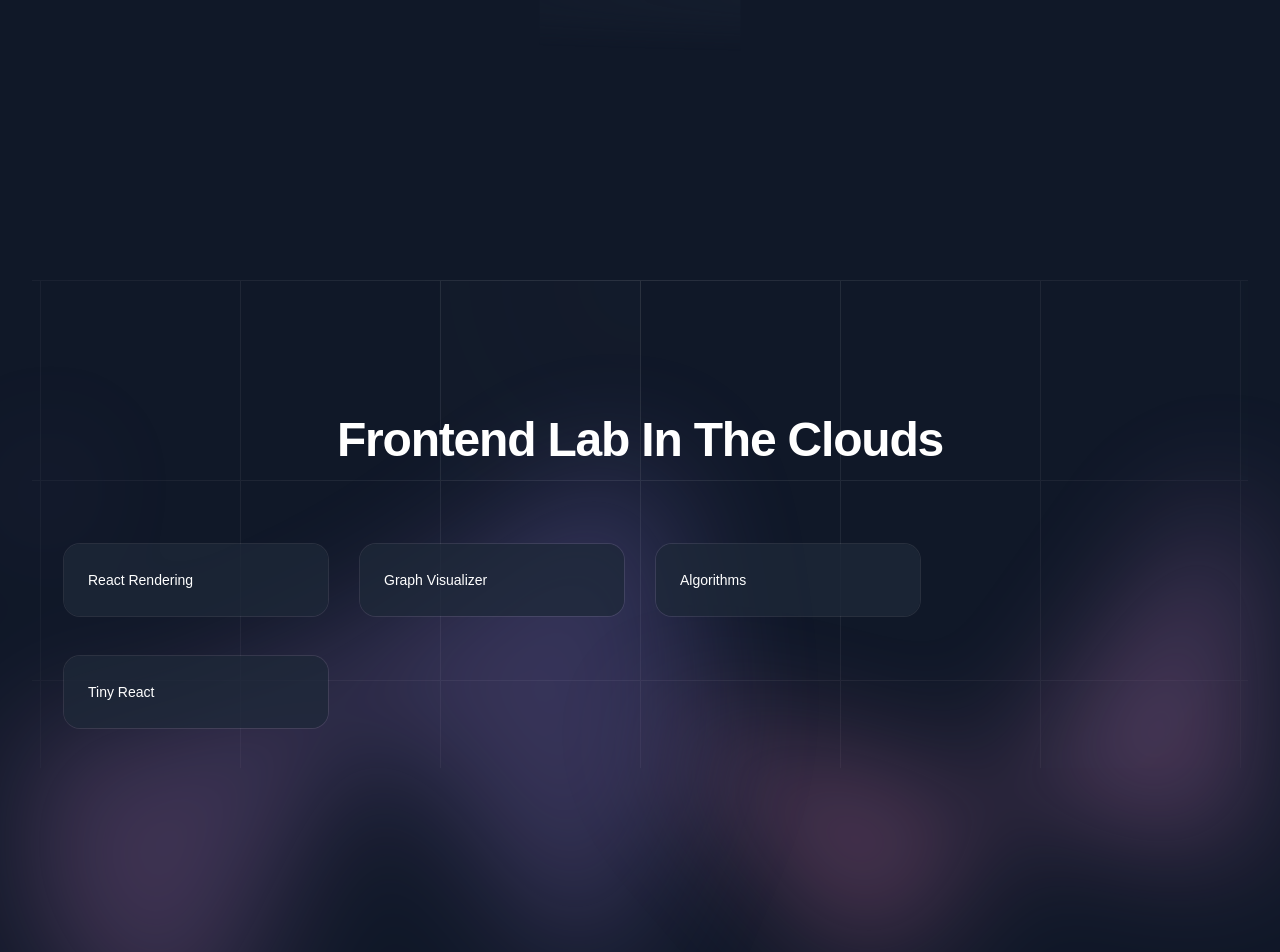
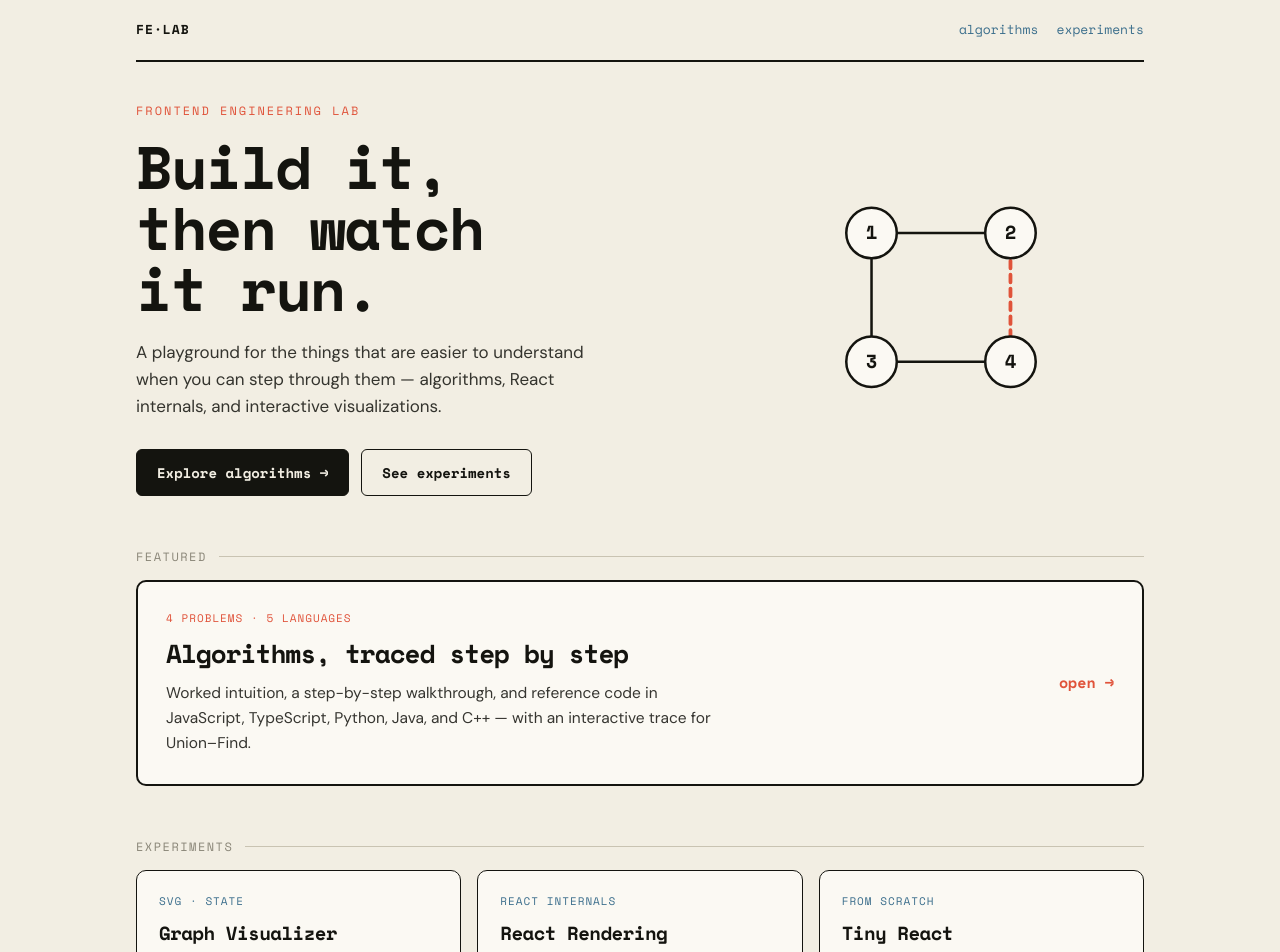
Before and after one commit to thewebsitedev/frontend-engineering-lab, a Next.js app: page / in a window 1280 px wide. Shown: the top 952 px of the page. Built offline with nearby package versions, Linux system fonts and the light colour scheme.

Commit message:
redesign homepage

```diff
--- a/app/page.tsx
+++ b/app/page.tsx
@@ -1,129 +1,352 @@
-'use client'
-
-import ExperimentCard from './components/ExperimentCard'
-import PageWrapper from './components/PageWrapper'
+import Link from 'next/link'
+import { C, MONO, SANS } from './algorithms/theme'
 
 const experiments = [
-  [
-    [
   {
-        title: "React Rendering",
-        link: "/experiments/react-rendering"
+    title: 'Graph Visualizer',
+    blurb: 'Interactive SVG graph — click a node to light up its neighbors.',
+    href: '/experiments/graph-visualizer',
+    tag: 'SVG · State',
   },
   {
-        title: "Tiny React",
-        link: "/experiments/tiny-react"
+    title: 'React Rendering',
+    blurb: 'See exactly when React re-renders — memo, useMemo, useCallback.',
+    href: '/experiments/react-rendering',
+    tag: 'React internals',
   },
-    ],
-  ],
-  [
-    [
   {
-        title: "Graph Visualizer",
-        link: "/experiments/graph-visualizer"
+    title: 'Tiny React',
+    blurb: 'A miniature React-like renderer built from first principles.',
+    href: '/experiments/tiny-react',
+    tag: 'From scratch',
   },
-    ],
-  ],
-  [
-    [
-      {
-        title: "Algorithms",
-        link: "/algorithms"
-      },
-    ],
-  ],
 ]
 
-function classNames(...classes: (string | false | null | undefined)[]) {
-  return classes.filter(Boolean).join(' ')
-}
+// Small union-find motif echoing the algorithms section.
+const NODES = [
+  { id: 1, x: 40, y: 38 },
+  { id: 2, x: 150, y: 38 },
+  { id: 3, x: 40, y: 140 },
+  { id: 4, x: 150, y: 140 },
+]
+const EDGES: [number, number, boolean][] = [
+  [1, 2, false],
+  [1, 3, false],
+  [3, 4, false],
+  [2, 4, true], // the redundant edge — drawn in signal
+]
 
 export default function Home() {
   return (
-    <PageWrapper>
-      {/* Cards section */}
-      <div className="relative isolate mt-32 sm:mt-56 sm:pt-32">
-        <svg
-          aria-hidden="true"
-          className="absolute inset-0 -z-10 hidden size-full mask-[radial-gradient(64rem_64rem_at_top,white,transparent)] stroke-white/10 sm:block"
+    <div
+      style={{
+        background: C.paper,
+        color: C.ink,
+        minHeight: '100vh',
+        fontFamily: SANS,
+      }}
     >
-          <defs>
-            <pattern
-              x="50%"
-              y={0}
-              id="55d3d46d-692e-45f2-becd-d8bdc9344f45"
-              width={200}
-              height={200}
-              patternUnits="userSpaceOnUse"
+      <style>{`@import url('https://fonts.googleapis.com/css2?family=DM+Sans:wght@400;500;700&family=Space+Mono:wght@400;700&display=swap');
+        a{color:inherit;text-decoration:none}
+        .card{transition:transform .14s ease, box-shadow .14s ease}
+        .card:hover{transform:translate(-3px,-3px);box-shadow:6px 6px 0 ${C.ink}}
+        .feature:hover{transform:translate(-4px,-4px);box-shadow:8px 8px 0 ${C.signal}}
+        .feature .go{transition:gap .14s ease}
+        .feature:hover .go{gap:14px}
+        @media (prefers-reduced-motion: reduce){*{transition:none!important}}`}</style>
+
+      {/* Top bar */}
+      <div
+        style={{
+          maxWidth: 1040,
+          margin: '0 auto',
+          padding: '20px 16px',
+          display: 'flex',
+          alignItems: 'center',
+          justifyContent: 'space-between',
+          gap: 12,
+        }}
       >
-              <path d="M.5 200V.5H200" fill="none" />
-            </pattern>
-          </defs>
-          <svg x="50%" y={0} className="overflow-visible fill-gray-800/20">
-            <path
-              d="M-200.5 0h201v201h-201Z M599.5 0h201v201h-201Z M399.5 400h201v201h-201Z M-400.5 600h201v201h-201Z"
-              strokeWidth={0}
+        <span style={{ fontFamily: MONO, fontWeight: 700, fontSize: 13, letterSpacing: 1 }}>
+          FE·LAB
+        </span>
+        <nav style={{ display: 'flex', gap: 18, fontFamily: MONO, fontSize: 13 }}>
+          <Link href="/algorithms" style={{ color: C.trace }}>
+            algorithms
+          </Link>
+          <Link href="/experiments/graph-visualizer" style={{ color: C.trace }}>
+            experiments
+          </Link>
+        </nav>
+      </div>
+
+      <div style={{ maxWidth: 1040, margin: '0 auto', padding: '0 16px 72px' }}>
+        {/* Hero */}
+        <section
+          style={{
+            borderTop: `2px solid ${C.ink}`,
+            paddingTop: 40,
+            display: 'grid',
+            gridTemplateColumns: 'minmax(0,1.4fr) minmax(0,1fr)',
+            gap: 32,
+            alignItems: 'center',
+          }}
+        >
+          <div>
+            <div
+              style={{
+                fontFamily: MONO,
+                fontSize: 12,
+                letterSpacing: 2,
+                textTransform: 'uppercase',
+                color: C.signal,
+                marginBottom: 16,
+              }}
+            >
+              Frontend Engineering Lab
+            </div>
+            <h1
+              style={{
+                fontFamily: MONO,
+                fontWeight: 700,
+                fontSize: 'clamp(34px, 6vw, 60px)',
+                lineHeight: 1.02,
+                letterSpacing: -2,
+                margin: 0,
+              }}
+            >
+              Build it,
+              <br />
+              then watch
+              <br />
+              it run.
+            </h1>
+            <p
+              style={{
+                fontSize: 17,
+                lineHeight: 1.6,
+                maxWidth: 460,
+                marginTop: 20,
+                color: C.ink,
+                opacity: 0.85,
+              }}
+            >
+              A playground for the things that are easier to understand when you can step through
+              them — algorithms, React internals, and interactive visualizations.
+            </p>
+            <div style={{ display: 'flex', gap: 12, marginTop: 28, flexWrap: 'wrap' }}>
+              <Link href="/algorithms" style={cta(C.ink, C.paper)}>
+                Explore algorithms →
+              </Link>
+              <Link href="/experiments/graph-visualizer" style={cta(C.paper, C.ink)}>
+                See experiments
+              </Link>
+            </div>
+          </div>
+
+          {/* Decorative union-find motif */}
+          <div style={{ justifySelf: 'center' }}>
+            <svg viewBox="0 0 190 180" width="100%" style={{ maxWidth: 240, display: 'block' }}>
+              {EDGES.map(([a, b, red], idx) => {
+                const na = NODES.find((n) => n.id === a)!
+                const nb = NODES.find((n) => n.id === b)!
+                return (
+                  <line
+                    key={idx}
+                    x1={na.x}
+                    y1={na.y}
+                    x2={nb.x}
+                    y2={nb.y}
+                    stroke={red ? C.signal : C.ink}
+                    strokeWidth={red ? 3 : 2}
+                    strokeDasharray={red ? '6 5' : '2 0'}
+                    strokeLinecap="round"
                   />
+                )
+              })}
+              {NODES.map((n) => (
+                <g key={n.id}>
+                  <circle cx={n.x} cy={n.y} r={20} fill="#FBF9F3" stroke={C.ink} strokeWidth={2} />
+                  <text
+                    x={n.x}
+                    y={n.y + 5}
+                    textAnchor="middle"
+                    fontFamily={MONO}
+                    fontWeight="700"
+                    fontSize="15"
+                    fill={C.ink}
+                  >
+                    {n.id}
+                  </text>
+                </g>
+              ))}
             </svg>
-          <rect fill="url(#55d3d46d-692e-45f2-becd-d8bdc9344f45)" width="100%" height="100%" strokeWidth={0} />
-        </svg>
-        <div className="relative">
+          </div>
+        </section>
+
+        {/* Featured: Algorithms */}
+        <SectionLabel>Featured</SectionLabel>
+        <Link href="/algorithms">
           <div
-            aria-hidden="true"
-            className="absolute inset-x-0 top-1/2 -z-10 -translate-y-1/2 transform-gpu overflow-hidden opacity-30 blur-3xl"
+            className="feature card"
+            style={{
+              border: `2px solid ${C.ink}`,
+              borderRadius: 10,
+              background: '#FBF9F3',
+              padding: 28,
+              display: 'flex',
+              flexWrap: 'wrap',
+              gap: 20,
+              alignItems: 'center',
+              justifyContent: 'space-between',
+            }}
+          >
+            <div style={{ maxWidth: 560 }}>
+              <div
+                style={{
+                  fontFamily: MONO,
+                  fontSize: 11,
+                  letterSpacing: 1,
+                  textTransform: 'uppercase',
+                  color: C.signal,
+                  marginBottom: 8,
+                }}
+              >
+                4 problems · 5 languages
+              </div>
+              <div
+                style={{
+                  fontFamily: MONO,
+                  fontWeight: 700,
+                  fontSize: 26,
+                  letterSpacing: -1,
+                  marginBottom: 8,
+                }}
+              >
+                Algorithms, traced step by step
+              </div>
+              <p style={{ fontSize: 15.5, lineHeight: 1.6, margin: 0, opacity: 0.85 }}>
+                Worked intuition, a step-by-step walkthrough, and reference code in JavaScript,
+                TypeScript, Python, Java, and C++ — with an interactive trace for Union–Find.
+              </p>
+            </div>
+            <div
+              className="go"
+              style={{
+                fontFamily: MONO,
+                fontWeight: 700,
+                fontSize: 15,
+                color: C.signal,
+                display: 'inline-flex',
+                alignItems: 'center',
+                gap: 8,
+              }}
+            >
+              open →
+            </div>
+          </div>
+        </Link>
+
+        {/* Experiments grid */}
+        <SectionLabel>Experiments</SectionLabel>
+        <div
+          style={{
+            display: 'grid',
+            gridTemplateColumns: 'repeat(auto-fill, minmax(260px, 1fr))',
+            gap: 16,
+          }}
+        >
+          {experiments.map((e) => (
+            <Link key={e.href} href={e.href}>
+              <div
+                className="card"
+                style={{
+                  border: `1.5px solid ${C.ink}`,
+                  borderRadius: 10,
+                  background: '#FBF9F3',
+                  padding: 22,
+                  height: '100%',
+                  display: 'flex',
+                  flexDirection: 'column',
+                  gap: 10,
+                }}
               >
                 <div
                   style={{
-                clipPath:
-                  'polygon(74.1% 44.1%, 100% 61.6%, 97.5% 26.9%, 85.5% 0.1%, 80.7% 2%, 72.5% 32.5%, 60.2% 62.4%, 52.4% 68.1%, 47.5% 58.3%, 45.2% 34.5%, 27.5% 76.7%, 0.1% 64.9%, 17.9% 100%, 27.6% 76.8%, 76.1% 97.7%, 74.1% 44.1%)',
+                    fontFamily: MONO,
+                    fontSize: 11,
+                    letterSpacing: 1,
+                    textTransform: 'uppercase',
+                    color: C.trace,
                   }}
-              className="ml-[max(50%,38rem)] aspect-1313/771 w-328.25 bg-linear-to-tr from-[#ff80b5] to-[#9089fc]"
-            />
+                >
+                  {e.tag}
                 </div>
-          <div
-            aria-hidden="true"
-            className="absolute inset-x-0 top-0 -z-10 flex transform-gpu overflow-hidden pt-32 opacity-25 blur-3xl sm:pt-40 xl:justify-end"
+                <div style={{ fontFamily: MONO, fontWeight: 700, fontSize: 19, letterSpacing: -0.5 }}>
+                  {e.title}
+                </div>
+                <p style={{ fontSize: 14, lineHeight: 1.55, margin: 0, opacity: 0.8 }}>{e.blurb}</p>
+                <div style={{ flex: 1 }} />
+                <div style={{ fontFamily: MONO, fontSize: 13, color: C.signal }}>open →</div>
+              </div>
+            </Link>
+          ))}
+        </div>
+
+        {/* Footer */}
+        <footer
+          style={{
+            borderTop: `2px solid ${C.ink}`,
+            marginTop: 56,
+            paddingTop: 18,
+            display: 'flex',
+            justifyContent: 'space-between',
+            flexWrap: 'wrap',
+            gap: 8,
+            fontFamily: MONO,
+            fontSize: 12,
+            color: C.slate,
+          }}
         >
+          <span>© 2026 Frontend Engineering Lab</span>
+          <span>built with Next.js · React</span>
+        </footer>
+      </div>
+    </div>
+  )
+}
+
+function SectionLabel({ children }: { children: string }) {
+  return (
     <div
       style={{
-                clipPath:
-                  'polygon(74.1% 44.1%, 100% 61.6%, 97.5% 26.9%, 85.5% 0.1%, 80.7% 2%, 72.5% 32.5%, 60.2% 62.4%, 52.4% 68.1%, 47.5% 58.3%, 45.2% 34.5%, 27.5% 76.7%, 0.1% 64.9%, 17.9% 100%, 27.6% 76.8%, 76.1% 97.7%, 74.1% 44.1%)',
+        fontFamily: MONO,
+        fontSize: 12,
+        letterSpacing: 1.5,
+        textTransform: 'uppercase',
+        color: C.slate,
+        margin: '52px 0 14px',
+        display: 'flex',
+        alignItems: 'center',
+        gap: 12,
       }}
-              className="-ml-88 aspect-1313/771 w-328.25 flex-none origin-top-right rotate-30 bg-linear-to-tr from-[#ff80b5] to-[#9089fc] xl:mr-[calc(50%-12rem)] xl:ml-0"
-            />
+    >
+      {children}
+      <span style={{ flex: 1, height: 1, background: C.wire }} />
     </div>
-          <div className="mx-auto max-w-7xl px-6 lg:px-8">
-            <div className="mx-auto max-w-2xl text-center">
-              {/* <h2 className="text-base/7 font-semibold text-indigo-400">Testimonials</h2> */}
-              <p className="mt-2 text-4xl font-semibold tracking-tight text-balance text-white sm:text-5xl">
-                Frontend Lab In The Clouds
-              </p>
-            </div>
-            <div className="mx-auto mt-16 grid max-w-2xl grid-cols-1 grid-rows-1 gap-8 text-sm/6 text-gray-100 sm:mt-20 sm:grid-cols-2 xl:mx-0 xl:max-w-none xl:grid-flow-col xl:grid-cols-4">
-              {experiments.map((columnGroup, columnGroupIdx) => (
-                <div key={columnGroupIdx} className="space-y-8 xl:contents xl:space-y-0">
-                  {columnGroup.map((column, columnIdx) => (
-                    <div
-                      key={columnIdx}
-                      className={classNames(
-                        (columnGroupIdx === 0 && columnIdx === 0) ||
-                          (columnGroupIdx === experiments.length - 1 && columnIdx === columnGroup.length - 1)
-                          ? 'xl:row-span-2'
-                          : 'xl:row-start-1',
-                        'space-y-8',
-                      )}
-                    >
-                      {column.map((experiment, index) => (
-                        <ExperimentCard key={index} title={experiment.title} href={experiment.link} />
-                      ))}
-                    </div>
-                  ))}
-                </div>
-              ))}
-            </div>
-          </div>
-        </div>
-      </div>
-    </PageWrapper>
   )
 }
+
+function cta(bg: string, fg: string): React.CSSProperties {
+  return {
+    fontFamily: MONO,
+    fontWeight: 700,
+    fontSize: 14,
+    padding: '12px 20px',
+    background: bg,
+    color: fg,
+    border: `1.5px solid ${C.ink}`,
+    borderRadius: 6,
+    display: 'inline-block',
+  }
+}
```
Lines whose indentation alone changed are shown as unchanged.
